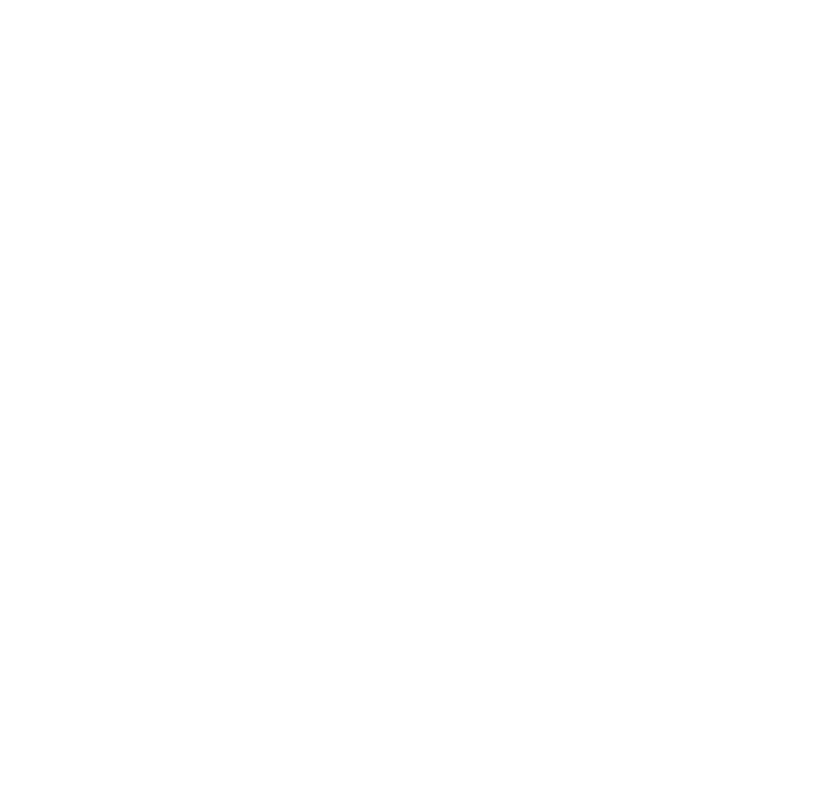
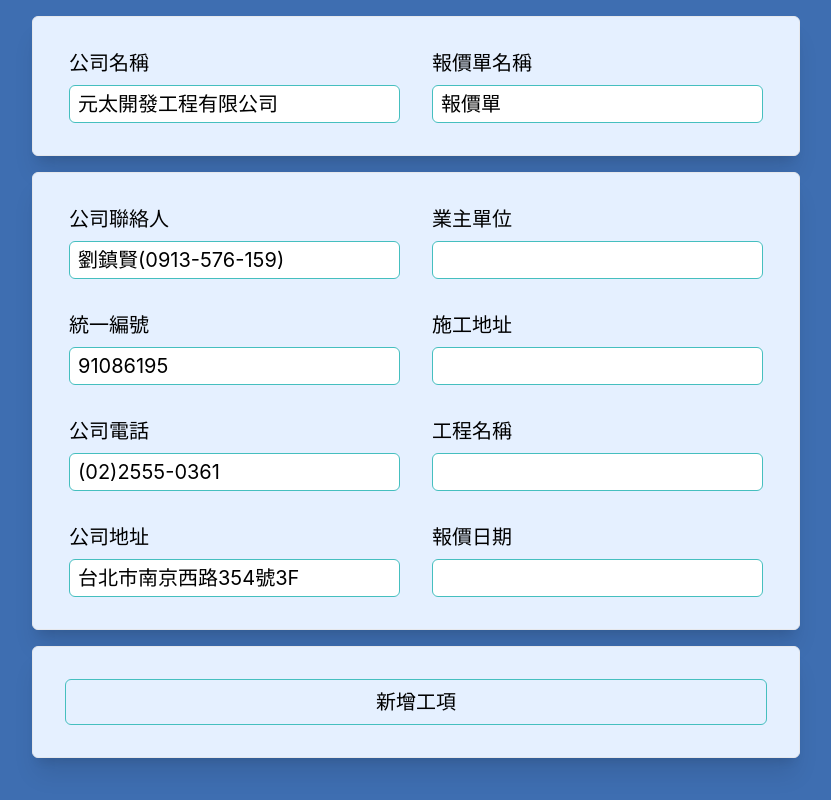
Before and after one commit to jimmg35/yuantai-reporter, a React (Create React App) app: page / in a window 1280 px wide. Shown: the whole page, without its empty margins (224-1055 px from the left). Built offline with nearby package versions, Linux system fonts and the light colour scheme.

Commit message:
帶入公司資料

```diff
--- a/package.json
+++ b/package.json
@@ -6,6 +6,9 @@
     "hooks": {}
   },
   "dependencies": {
+    "@emotion/react": "^11.8.2",
+    "@emotion/styled": "^11.8.1",
+    "@mui/material": "^5.5.1",
     "@testing-library/jest-dom": "^5.14.1",
     "@testing-library/react": "^12.0.0",
     "@testing-library/user-event": "^13.2.1",
--- a/src/App.tsx
+++ b/src/App.tsx
@@ -6,12 +6,12 @@
 import FormPage from './pages/FormPage'
 import PreviewPage from './pages/PreviewPage'
 import NoMatchPage from './pages/NoMatchPage'
-import paperParamsContext, { paperParams } from './routes/PaperContext'
+import paperParamsContext, { paperParamManager } from './routes/PaperContext'
 
 const App: React.FC = () => {
   return (
     <HashRouter>
-      <paperParamsContext.Provider value={paperParams}>
+      <paperParamsContext.Provider value={paperParamManager}>
         <Routes>
           <Route path={"/"} element={<FormPage />} />
           <Route path={"/preview"} element={<PreviewPage />} />
--- a/src/pages/FormPage/index.scss
+++ b/src/pages/FormPage/index.scss
@@ -1,2 +1,39 @@
 .form-page {
+    @apply w-screen h-screen bg-main flex flex-col items-center overflow-auto;
+    .form-container {
+        @apply w-[800px] h-fit;
+
+        @media (max-width: 900px) {
+            @apply w-[350px] h-fit;
+        }
+
+        .form-block {
+            @apply p-4 border bg-sec m-4 rounded-md shadow-xl;
+            .input-set {
+                @apply flex flex-col m-4 text-xl;
+                label {
+                    @apply mb-2;
+                }
+                input {
+                    @apply rounded-md border border-sup py-1 px-2;
+                }
+            }
+            .row-set {
+                @apply flex justify-center;
+                @media (max-width: 900px) {
+                    @apply flex flex-col;
+                }
+            }
+            button {
+                @apply border border-sup py-2 text-black rounded-md;
+                &:hover {
+                    @apply bg-sup text-white rounded-md;
+                    transition: 0.3s;
+                }
+                @media (max-width: 900px) {
+                    @apply bg-sup text-white rounded-md;
+                }
+            }
+        }
+    }
 }
--- a/src/pages/FormPage/index.tsx
+++ b/src/pages/FormPage/index.tsx
@@ -1,9 +1,172 @@
-import React from 'react'
+/* eslint-disable */
+import React, { useContext, useState } from 'react'
 import './index.scss'
+import paperParamsContext from '../../routes/PaperContext'
+import TextField from '@mui/material/TextField'
+import Dialog from '@mui/material/Dialog'
+import DialogActions from '@mui/material/DialogActions'
+import DialogContent from '@mui/material/DialogContent'
+import DialogTitle from '@mui/material/DialogTitle'
+import Button from '@mui/material/Button';
 
 const FormPage: React.FC = () => {
+  const paperParamManager = useContext(paperParamsContext)
+  const [itemDialogOpen, setitemDialogOpen] = useState<boolean>(false)
+
+  const [title, settitle] = useState<string>(paperParamManager.paperParams.titleSet.title)
+  const [subTitle, setsubTitle] = useState<string>(paperParamManager.paperParams.titleSet.subtitle)
+
+  const [contact, setcontact] = useState<string>(paperParamManager.paperParams.firmInfo.contact)
+  const [uniNumber, setuniNumber] = useState<string>(paperParamManager.paperParams.firmInfo.uniNumber)
+  const [firmTel, setfirmTel] = useState<string>(paperParamManager.paperParams.firmInfo.firmTel)
+  const [firmAddress, setfirmAddress] = useState<string>(paperParamManager.paperParams.firmInfo.firmAddress)
+
+  const [firstParty, setfirstParty] = useState<string>('')
+  const [contructionAddress, setcontructionAddress] = useState<string>('')
+  const [constructionName, setconstructionName] = useState<string>('')
+  const [quotationDate, setquotationDate] = useState<string>('')
+
+  const handleItemDialogClose = () => {
+    setitemDialogOpen(false)
+  }
+
+  const handleItemDialogSave = () => {
+    setitemDialogOpen(false)
+  }
+
   return (
     <div className='form-page'>
+      <div className='form-container'>
+
+        <div className='form-block form-title'>
+          <div className='row-set'>
+            <div className='input-set'>
+              <label>公司名稱</label>
+              <input type="text" value={title} onChange={(event) => { settitle(event.target.value) }}></input>
+            </div>
+            <div className='input-set'>
+              <label>報價單名稱</label>
+              <input type="text" value={subTitle} onChange={(event) => { setsubTitle(event.target.value) }}></input>
+            </div>
+          </div>
+        </div>
+
+        <div className='form-block form-firm-info'>
+          <div className='row-set'>
+            <div className='input-set'>
+              <label>公司聯絡人</label>
+              <input type="text" value={contact} onChange={(event) => { setcontact(event.target.value) }}></input>
+            </div>
+            <div className='input-set'>
+              <label>業主單位</label>
+              <input type="text" value={firstParty} onChange={(event) => { setfirstParty(event.target.value) }}></input>
+            </div>
+          </div>
+          <div className='row-set'>
+            <div className='input-set'>
+              <label>統一編號</label>
+              <input type="text" value={uniNumber} onChange={(event) => { setuniNumber(event.target.value) }}></input>
+            </div>
+            <div className='input-set'>
+              <label>施工地址</label>
+              <input type="text" value={contructionAddress} onChange={(event) => { setcontructionAddress(event.target.value) }}></input>
+            </div>
+          </div>
+          <div className='row-set'>
+            <div className='input-set'>
+              <label>公司電話</label>
+              <input type="text" value={firmTel} onChange={(event) => { setfirmTel(event.target.value) }}></input>
+            </div>
+            <div className='input-set'>
+              <label>工程名稱</label>
+              <input type="text" value={constructionName} onChange={(event) => { setconstructionName(event.target.value) }}></input>
+            </div>
+          </div>
+          <div className='row-set'>
+            <div className='input-set'>
+              <label>公司地址</label>
+              <input type="text" value={firmAddress} onChange={(event) => { setfirmAddress(event.target.value) }}></input>
+            </div>
+            <div className='input-set'>
+              <label>報價日期</label>
+              <input type="text" value={quotationDate} onChange={(event) => { setquotationDate(event.target.value) }}></input>
+            </div>
+          </div>
+        </div>
+
+        <div className='form-block form-item-info'>
+          <div className='input-set'>
+            <button onClick={() => { setitemDialogOpen(true) }}>新增工項</button>
+          </div>
+        </div>
+
+      </div>
+
+      <Dialog open={itemDialogOpen} onClose={handleItemDialogClose}>
+        <DialogTitle>請輸入工項</DialogTitle>
+        <DialogContent>
+          <TextField
+            autoFocus
+            margin="dense"
+            label="項次"
+            type="text"
+            fullWidth
+            variant="standard"
+          />
+          <TextField
+            autoFocus
+            margin="dense"
+            label="工程項目"
+            type="text"
+            fullWidth
+            variant="standard"
+          />
+          <TextField
+            autoFocus
+            margin="dense"
+            label="單位"
+            type="text"
+            fullWidth
+            variant="standard"
+          />
+          <TextField
+            autoFocus
+            margin="dense"
+            label="單價"
+            type="text"
+            fullWidth
+            variant="standard"
+          />
+          <TextField
+            autoFocus
+            margin="dense"
+            label="數量"
+            type="text"
+            fullWidth
+            variant="standard"
+          />
+          <TextField
+            autoFocus
+            margin="dense"
+            label="金額"
+            type="text"
+            fullWidth
+            variant="standard"
+          />
+          <TextField
+            autoFocus
+            margin="dense"
+            label="備註"
+            type="text"
+            fullWidth
+            variant="standard"
+          />
+        </DialogContent>
+        <DialogActions>
+          <Button onClick={handleItemDialogClose}>取消</Button>
+          <Button onClick={handleItemDialogSave}>儲存</Button>
+        </DialogActions>
+      </Dialog>
     </div>
   )
 }
--- a/src/pages/PreviewPage/index.tsx
+++ b/src/pages/PreviewPage/index.tsx
@@ -7,7 +7,7 @@
 import paperParamsContext from '../../routes/PaperContext'
 
 const PreviewPage: React.FC = () => {
-  const fakePaperDataSet = useContext(paperParamsContext)
+  const paperParamManager = useContext(paperParamsContext)
   const handleExportPDF = async () => {
     const doc = new jsPDF()
     const image = await html2canvas(document.getElementById('paper') as HTMLElement, {
@@ -20,7 +20,7 @@
   return (
     <div className='preview-page'>
       <div className='container'>
-        <Paper {...fakePaperDataSet}></Paper>
+        <Paper {...paperParamManager.paperParams}></Paper>
         <button className='export-btn' onClick={handleExportPDF}>輸出pdf</button>
       </div>
     </div>
--- a/src/routes/PaperContext/index.ts
+++ b/src/routes/PaperContext/index.ts
@@ -1,7 +1,41 @@
+/* eslint-disable */
 import { createContext } from 'react'
 import { IPaper } from '../../container/Paper'
 
-export const paperParams: IPaper = {
+// export const paperParams: IPaper = {
+//   pid: 'paper',
+//   titleSet: {
+//     title: '元太開發工程有限公司',
+//     subtitle: '報價單'
+//   },
+//   firmInfo: {
+//     contact: '劉鎮賢(0913-576-159)',
+//     firstParty: '義華建設',
+//     uniNumber: '91086195',
+//     constructionAddress: '台北市松江路',
+//     firmTel: '(02)2555-0361',
+//     constructionName: '南京葒新建工程(土方工程)',
+//     firmAddress: '台北市南京西路354號3F',
+//     quotationDate: '2021-12-27'
+//   },
+//   items: [
+//     { serial: '一', name: '連續壁、扶壁' },
+//     { serial: '1', name: '連續壁、扶壁棄土證明', unit: 'M3', unitPrice: 250, amount: 1206 },
+//     { serial: '2', name: '連續壁、扶壁棄土運棄', unit: 'M3', unitPrice: 1350, amount: 1206 },
+//     { serial: '二', name: '土方挖運棄' },
+//     { serial: '1', name: '土方證明', unit: 'M3', unitPrice: 150, amount: 3322 },
+//     { serial: '2', name: '土方挖運棄', unit: 'M3', unitPrice: 1200, amount: 3322 },
+//     { serial: '3', name: '抽面水', unit: '式', unitPrice: 80000, amount: 1 },
+//     { serial: '4', name: '垃圾運棄', unit: 'M3', unitPrice: 3000, amount: 1, memo: '車上方' }
+//   ],
+//   taxRatio: 0.05
+// }
+
+class PaperParamManager {
+  public paperParams: IPaper
+
+  constructor() {
+    this.paperParams = {
       pid: 'paper',
       titleSet: {
         title: '元太開發工程有限公司',
@@ -9,25 +43,20 @@
       },
       firmInfo: {
         contact: '劉鎮賢(0913-576-159)',
-    firstParty: '義華建設',
+        firstParty: '',
         uniNumber: '91086195',
-    constructionAddress: '台北市松江路',
+        constructionAddress: '',
         firmTel: '(02)2555-0361',
-    constructionName: '南京葒新建工程(土方工程)',
+        constructionName: '',
         firmAddress: '台北市南京西路354號3F',
-    quotationDate: '2021-12-27'
+        quotationDate: ''
       },
-  items: [
-    { serial: '一', name: '連續壁、扶壁' },
-    { serial: '1', name: '連續壁、扶壁棄土證明', unit: 'M3', unitPrice: 250, amount: 1206 },
-    { serial: '2', name: '連續壁、扶壁棄土運棄', unit: 'M3', unitPrice: 1350, amount: 1206 },
-    { serial: '二', name: '土方挖運棄' },
-    { serial: '1', name: '土方證明', unit: 'M3', unitPrice: 150, amount: 3322 },
-    { serial: '2', name: '土方挖運棄', unit: 'M3', unitPrice: 1200, amount: 3322 },
-    { serial: '3', name: '抽面水', unit: '式', unitPrice: 80000, amount: 1 },
-    { serial: '4', name: '垃圾運棄', unit: 'M3', unitPrice: 3000, amount: 1, memo: '車上方' }
-  ],
+      items: [],
       taxRatio: 0.05
     }
-const paperParamsContext = createContext(paperParams)
+  }
+}
+
+export const paperParamManager = new PaperParamManager()
+const paperParamsContext = createContext(paperParamManager)
 export default paperParamsContext
```
Also changed, not shown: src/pages/PreviewPage/index.scss (+5 -5 lines), tailwind.config.js (+8 -2 lines), 1 other file (tests, documents, lock files or other folders). Lines whose indentation alone changed are shown as unchanged.
